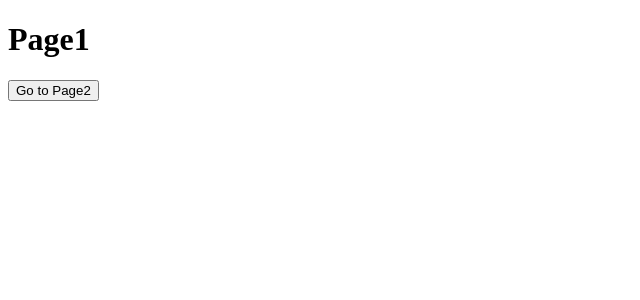
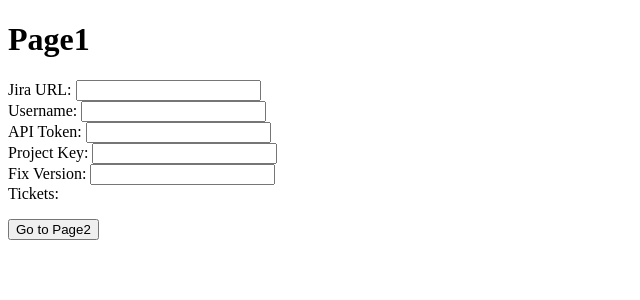
Before and after one commit to AnastasiaAtTerrestrialOrigin/release-notes-util, a React (Vite) app: page /page1 in a window 1280 px wide. Shown: the top 300 px of the page, without its empty margins (0-640 px from the left). Built offline with nearby package versions, Linux system fonts and the light colour scheme.

Commit message:
basic ticket query

```diff
--- a/src/Page1.tsx
+++ b/src/Page1.tsx
@@ -1,12 +1,39 @@
-import { useCallback } from 'react';
+import { useCallback, useRef, useState, useEffect } from 'react';
 import Page2 from './Page2';
 import { useNavigate } from 'react-router-dom';
-
+import JiraClient from './jiraint/JiraClient';
+import { JiraAuth } from './jiraint/JiraAuth';
+import { useStorage, LOCAL_STORAGE } from './util/Storage';
 const PAGE_NAME = 'Page1';
 const PAGE_PATH = '/page1';
 
 export function Page1() {
+    const [tickets, setTickets] = useState<any[]>([]);
+    const [fixVersion, setFixVersion] = useState<string>('');
+    const [projectKey, setProjectKey] = useState<string>('');
+    const [error, setError] = useState<string>('');
+    const [jiraAuth, setJiraAuth] = useStorage<JiraAuth>(LOCAL_STORAGE, 'jiraAuth', {
+        jiraBaseUrl: '',
+        username: '',
+        apiToken: ''
+    });
+
     const navigate = useNavigate();
+    const jiraClientRef = useRef<JiraClient>(new JiraClient(jiraAuth));
+
+    useEffect(() => {
+        jiraClientRef.current = new JiraClient(jiraAuth);
+    }, [jiraAuth]);
+
+    const setVersion = useCallback(async (version: string) => {
+        setFixVersion(version);
+        if(version) {
+            const tickets = await jiraClientRef.current.getTickets(version);
+            if (tickets) setTickets(tickets);
+            else setError('Error getting tickets');
+        }
+    }, []);
+
 
     const handleClick = useCallback(() => {
         navigate(Page2.path);
@@ -15,6 +42,40 @@
     return (
     <div>
         <h1>{PAGE_NAME}</h1>
+        <div>
+            <label>Jira URL: </label>
+            <input type="text" value={jiraAuth.jiraBaseUrl} onChange={(e) => setJiraAuth({...jiraAuth, jiraBaseUrl: e.target.value})} />
+        </div>
+        <div>
+            <label>Username: </label>
+            <input type="text" value={jiraAuth.username} onChange={(e) => setJiraAuth({...jiraAuth, username: e.target.value})} />
+        </div>
+        <div>
+            <label>API Token: </label>
+            <input type="text" value={jiraAuth.apiToken} onChange={(e) => setJiraAuth({...jiraAuth, apiToken: e.target.value})} />
+        </div>
+        <div>
+            <label>Project Key: </label>
+            <input type="text" value={projectKey} onChange={(e) => setProjectKey(e.target.value)} />
+        </div>
+        <div>
+            <label>Fix Version: </label>
+            <input type="text" value={fixVersion} onChange={(e) => setVersion(e.target.value)} />
+        </div>
+        <div>
+            <label>Tickets: </label>
+            <ul>
+                {tickets.map((ticket) => (
+                    <li key={ticket.key}>{ticket.key} - {ticket.summary}</li>
+                ))}
+            </ul>
+        </div>
+        {error && (
+            <div>
+                <label>Error: </label>
+                <span>{error}</span>
+            </div>
+        )}
         <button onClick={handleClick}>Go to Page2</button>
     </div>
     );
--- /dev/null
+++ b/src/jiraint/JiraAuth.ts
@@ -0,0 +1,5 @@
+export interface JiraAuth {
+    jiraBaseUrl: string;
+    username: string;
+    apiToken: string;
+}
--- /dev/null
+++ b/src/jiraint/JiraClient.ts
@@ -0,0 +1,50 @@
+import { Http } from '@capacitor-community/http';
+import { JiraAuth } from './JiraAuth';
+
+// Use the proxy '/jira' during development (Vite sets import.meta.env.DEV)
+// and the real URL in production (or a native environment)
+// const isDev = import.meta.env.DEV;
+// const jiraBaseUrl = isDev ? '/jira' : 'https://terrestrialorigin.atlassian.net';
+const projectKey = 'RWCA';
+
+export class JiraClient {
+    private jiraAuth: JiraAuth;
+
+    constructor(jiraAuth: JiraAuth) {
+        this.jiraAuth = jiraAuth;
+    }
+
+    async getTickets(fixVersion: string) {
+        const jql = `project = ${projectKey} AND status = Done AND fixVersion = "${fixVersion}"`;
+        console.log(`JQL: ${jql}`);
+        const url = `${this.jiraAuth.jiraBaseUrl}/rest/api/2/search`;
+        console.log(`URL: ${url}`);
+        const tickets: any[] = [];
+        try {
+            const response = await Http.get({
+                url,
+                params: {
+                    jql,
+                    fields: 'summary,issuetype'
+                },
+                headers: {
+                    Authorization: 'Basic ' + btoa(`${this.jiraAuth.username}:${this.jiraAuth.apiToken}`)
+                }
+            });
+            console.log(`Response: ${JSON.stringify(response)}`);
+            response.data.issues.forEach((issue: any) => {
+                const type = issue.fields.issuetype.name.toLowerCase();
+                if (type === 'task') return;
+                let label = '';
+                if (type === 'bug') label = ' (bug fix)';
+                else if (type === 'story') label = ' (enhancement)';
+                tickets.push({ key: issue.key, summary: issue.fields.summary + label });
+            });
+            return tickets;
+        } catch (error) {
+            console.error("Error getting tickets:", error);
+        }
+    }// end getTickets
+}// end JiraClient
+
+export default JiraClient;
--- /dev/null
+++ b/src/util/Storage.ts
@@ -0,0 +1,118 @@
+import { useState } from 'react';
+
+/**
+ * An interface for a storage mechanism.
+ * Implementations of this interface must provide
+ * methods to get and set a value by key.
+ */
+export interface IStorage {
+  /**
+   * Retrieves a stored value for a given key.
+   * @param key The key to retrieve the value for.
+   * @returns The parsed value or null if not found or on error.
+   */
+  storageGet<T>(key: string): T | null;
+
+  /**
+   * Stores a value under a given key.
+   * @param key The key to store the value under.
+   * @param value The value to store (will be stringified).
+   */
+  storageSet<T>(key: string, value: T): void;
+}
+
+/**
+ * Implementation of IStorage that uses localStorage.
+ */
+export const LOCAL_STORAGE: IStorage = {
+  storageGet<T>(key: string): T | null {
+    if (typeof window === 'undefined') {
+      console.warn(`Can't access localStorage. Not in a browser environment.`);
+      return null;
+    }
+    try {
+      const item = window.localStorage.getItem(key);
+      return item ? (JSON.parse(item) as T) : null;
+    } catch (error) {
+      console.error(`Error reading localStorage key "${key}":`, error);
+      return null;
+    }
+  },
+
+  storageSet<T>(key: string, value: T): void {
+    if (typeof window === 'undefined') {
+      console.warn(`Can't access localStorage. Not in a browser environment.`);
+      return;
+    }
+    try {
+      window.localStorage.setItem(key, JSON.stringify(value));
+    } catch (error) {
+      console.error(`Error setting localStorage key "${key}":`, error);
+    }
+  }
+};
+
+/**
+ * Implementation of IStorage that uses sessionStorage.
+ */
+export const SESSION_STORAGE: IStorage = {
+  storageGet<T>(key: string): T | null {
+    if (typeof window === 'undefined') {
+      console.warn(`Can't access sessionStorage. Not in a browser environment.`);
+      return null;
+    }
+    try {
+      const item = window.sessionStorage.getItem(key);
+      return item ? (JSON.parse(item) as T) : null;
+    } catch (error) {
+      console.error(`Error reading sessionStorage key "${key}":`, error);
+      return null;
+    }
+  },
+
+  storageSet<T>(key: string, value: T): void {
+    if (typeof window === 'undefined') {
+      console.warn(`Can't access sessionStorage. Not in a browser environment.`);
+      return;
+    }
+    try {
+      window.sessionStorage.setItem(key, JSON.stringify(value));
+    } catch (error) {
+      console.error(`Error setting sessionStorage key "${key}":`, error);
+    }
+  }
+};
+
+/**
+ * Custom hook that provides a stateful value backed by any storage mechanism implementing IStorage.
+ * This hook behaves like useState but reads the value from the specified storage and persists changes.
+ *
+ * @param storage An implementation of IStorage (e.g. LOCAL_STORAGE, SESSION_STORAGE, or a custom one).
+ * @param key The storage key.
+ * @param initialValue The initial value to use if no value is stored.
+ * @returns A tuple containing the stored value and a setter function.
+ */
+export function useStorage<T>(storage: IStorage,key: string, initialValue: T ):
+        readonly [T, (value: T | ((prevValue: T) => T)) => void] {
+  // Lazily initialize state from the specified storage.
+  const [storedValue, setStoredValue] = useState<T>(() => {
+    const item = storage.storageGet<T>(key);
+    return item !== null ? item : initialValue;
+  });
+
+  /**
+   * Update both the local state and the storage mechanism.
+   * Similar to useState's functional updates.
+   */
+  const setValue = (value: T | ((prevValue: T) => T)) => {
+    try {
+      const valueToStore = value instanceof Function ? value(storedValue) : value;
+      setStoredValue(valueToStore);
+      storage.storageSet(key, valueToStore);
+    } catch (error) {
+      console.error(`Error setting storage key "${key}":`, error);
+    }
+  };
+
+  return [storedValue, setValue] as const;
+}
--- a/vite.config.ts
+++ b/vite.config.ts
@@ -8,6 +8,16 @@
 export default defineConfig({
   base: isElectron ? './' : '/', // Use a relative base for Electron, absolute for Capacitor
   plugins: [react()],
+  server: {
+    proxy: {
+      '/jira': {
+        target: 'https://terrestrialorigin.atlassian.net',
+        changeOrigin: true,
+        secure: true,
+        rewrite: (path) => path.replace(/^\/jira/, '')
+      }
+    }
+  },
   test: {
     globals: true,
     environment: 'jsdom',
```
Also changed, not shown: package.json (+22 -1 lines), 1 other file (tests, documents, lock files or other folders).
